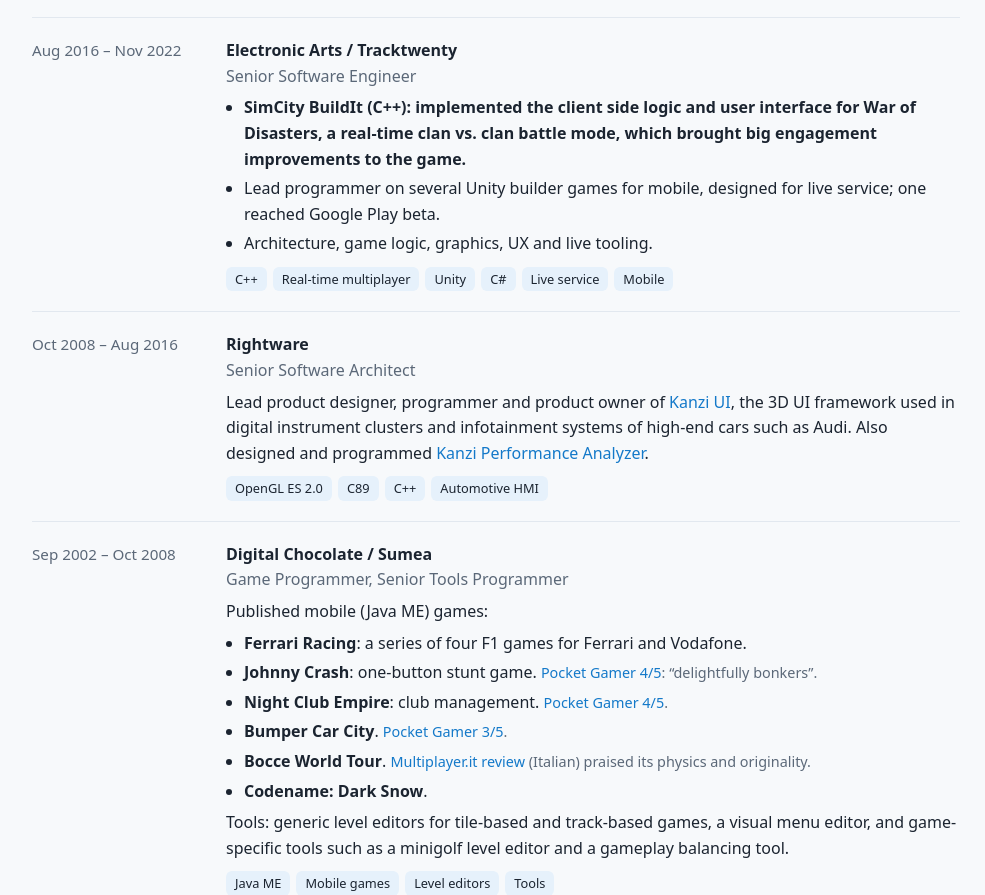
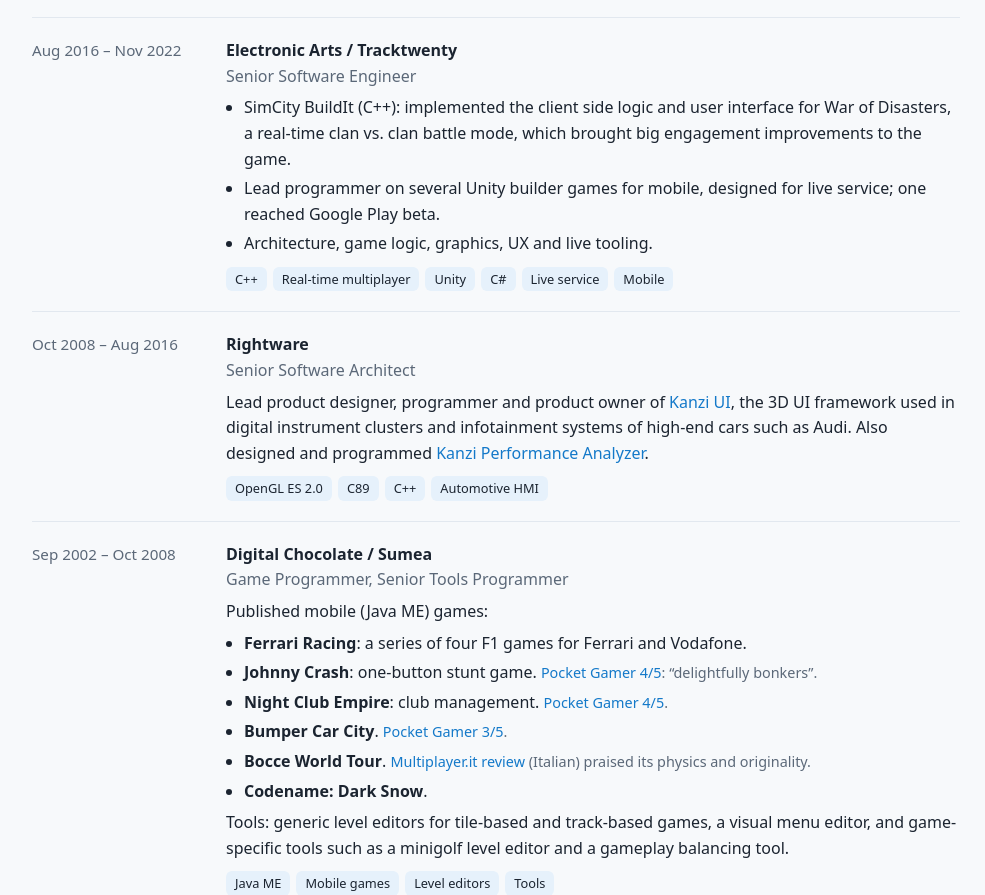
Before and after one commit to miikasell/miikasell.github.io, a plain HTML site: page index.html in a window 1280 px wide. Shown: the part 3563-4458 px from the top of the page, without its empty margins (144-1129 px from the left). Drawn offline with Linux system fonts and the light colour scheme.

Commit message:
Remove bold from SimCity BuildIt bullet

```diff
--- a/index.html
+++ b/index.html
@@ -208,7 +208,7 @@ footer{padding:32px 0 44px;color:var(--muted);font-size:.95rem}
         <div class="co">Electronic Arts / Tracktwenty</div>
         <div class="title">Senior Software Engineer</div>
         <ul>
-          <li><b>SimCity BuildIt (C++): implemented the client side logic and user interface for War of Disasters, a real-time clan vs. clan battle mode, which brought big engagement improvements to the game.</b></li>
+          <li>SimCity BuildIt (C++): implemented the client side logic and user interface for War of Disasters, a real-time clan vs. clan battle mode, which brought big engagement improvements to the game.</li>
           <li>Lead programmer on several Unity builder games for mobile, designed for live service; one reached Google Play beta.</li>
           <li>Architecture, game logic, graphics, UX and live tooling.</li>
         </ul>
```
